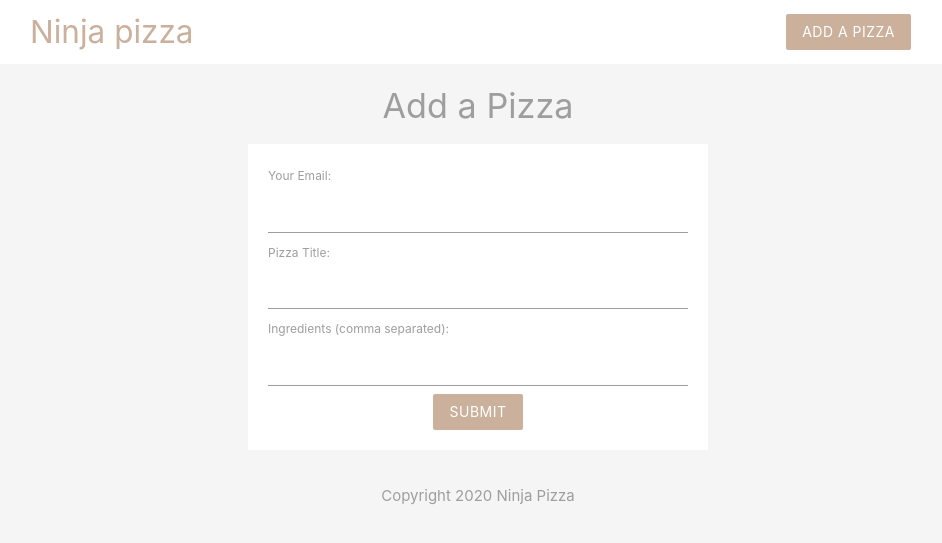
After one commit to Aquilaafuadajo/learning-php, a PHP site: page /add.php in a window 1280 px wide. The commit adds this page. Shown: the top 543 px of the page, without its empty margins (162-1104 px from the left). Run offline with PHP 8.4, Linux system fonts and the light colour scheme.

Commit message:
created the header and footer for ninja pizza project, and added ser-side form validation on the add.php form

```diff
--- /dev/null
+++ b/add.php
@@ -0,0 +1,65 @@
+<?php
+
+  // if(isset($_GET['submit'])) {
+  //   echo $_GET['email'];
+  //   echo $_GET['title'];
+  //   echo $_GET['ingredients'];
+  // }
+
+  if(isset($_POST['submit'])) {
+    // check email
+    if(empty($_POST['email'])) {
+      echo 'An email is required <br />';
+    } else {
+      //echo htmlspecialchars($_POST['email']);
+      $email = $_POST['email'];
+      if(!filter_var($email, FILTER_VALIDATE_EMAIL)) {
+        echo 'email must be a valid email address';
+      }
+    }
+    // check title
+    if(empty($_POST['title'])) {
+      echo 'A title is required <br />';
+      //echo htmlspecialchars($_POST['title']);
+    } else {
+      $title = $_POST['title'];
+      if(!preg_match('/^[a-zA-Z\s]+$/', $title)) {
+        echo 'Title must be letters and spaces only';
+      }
+    }
+    // check ingredients
+    if(empty($_POST['ingredients'])) {
+      echo 'An ingredients is required <br />';
+      //echo htmlspecialchars($_POST['ingredients']);
+    } else {
+      $ingredients = $_POST['ingredients'];
+      if(!preg_match('/^([a-zA-Z\s]+)(,\s*[a-zA-Z\s]*)*$/', $ingredients)) {
+        echo 'ingredients must be a comma separated list';
+      }
+    }
+  }
+
+?>
+
+<!DOCTYPE html>
+<html lang="en">
+  <?php include('templates/header.php') ?>
+
+    <section class="container grey-text">
+      <h4 class="center">Add a Pizza</h4>
+      <form action="add.php" class="white" method="POST">
+        <label for="email">Your Email:</label>
+        <input type="text" name="email">
+        <label for="title">Pizza Title:</label>
+        <input type="text" name="title">
+        <label for="ingredients">Ingredients (comma separated):</label>
+        <input type="text" name="ingredients">
+        <div class="center">
+          <input type="submit" name="submit" value="submit" class="btn brand z-depth-0">
+        </div>
+      </form>
+    </section>
+
+  <?php include('templates/footer.php') ?>
+
+</html>
--- /dev/null
+++ b/content.php
@@ -0,0 +1,3 @@
+<div>
+  <h1><?php echo "some content" ?></h1>
+</div>
--- /dev/null
+++ b/templates/footer.php
@@ -0,0 +1,7 @@
+  <footer class="section">
+    <div class="center grey-text">
+      Copyright 2020 Ninja Pizza
+    </div>
+  </footer>
+
+</body>
--- /dev/null
+++ b/templates/header.php
@@ -0,0 +1,28 @@
+<head>
+  <meta charset="UTF-8">
+  <meta name="viewport" content="width=device-width, initial-scale=1.0">
+  <link rel="stylesheet" href="https://cdnjs.cloudflare.com/ajax/libs/materialize/1.0.0/css/materialize.min.css">
+  <title>Ninja pizza</title>
+  <style ktype="text/css">
+    .brand {
+      background: #cbb09c !important;
+    }
+    .brand-text {
+      color: #cbb09c !important;
+    }
+    form {
+      max-width: 460px;
+      margin: 20px auto;
+      padding: 20px;
+    }
+  </style>
+</head>
+<body class="grey lighten-4">
+  <nav class="white z-depth-0">
+    <div class="container">
+      <a class="brand-logo brand-text" href="">Ninja pizza</a>
+      <ul id="nav-mobile" class="right hide-on-small-and-down">
+        <li><a href="#" class="btn brand z-depth-0">Add a Pizza</a></li>
+      </ul>
+    </div>
+  </nav>
```
Also changed, not shown: index.php (+4 -199 lines), tutorial.php (added, +217 -0 lines).
